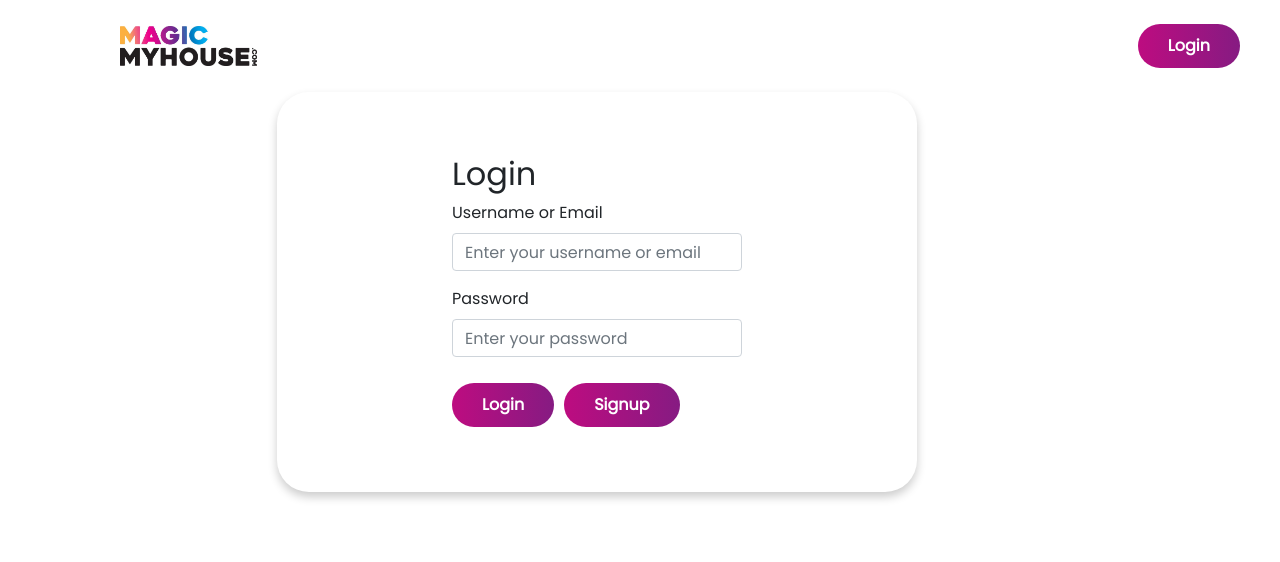
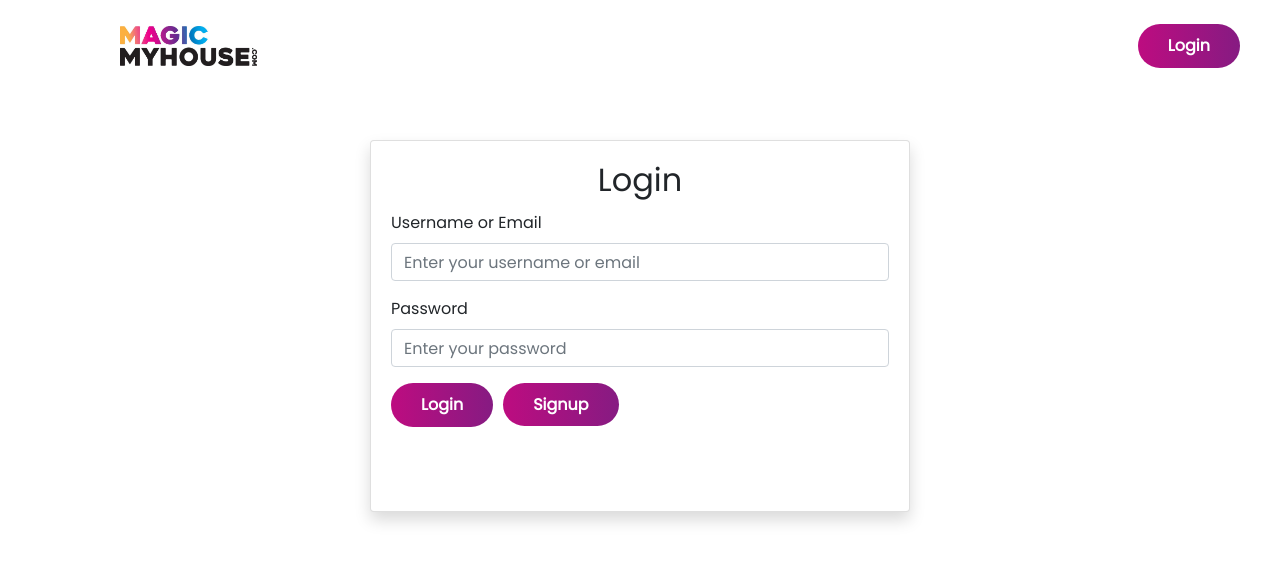
Before and after one commit to basir2353/magicmyworld, a React (Create React App) app in the folder frontend/: page /login in a window 1280 px wide. Shown: the top 562 px of the page. Built offline with nearby package versions, Linux system fonts and the light colour scheme; what apisauce would draw is missing.

Commit message:
style changed

```diff
--- a/frontend/src/Components/loginform/login.jsx
+++ b/frontend/src/Components/loginform/login.jsx
@@ -56,19 +56,11 @@ const responseMessage =async (response) => {
 
   return (
     <div className="container">
-      <div
-        className="row"
-        style={{
-          boxShadow: "0px 5px 10px rgba(0, 0, 0, 0.2)",
-          width: "40rem",
-          height: "25rem",
-          alignItems: "center",
-          marginLeft: "12rem",
-          borderRadius: "2rem",
-        }}
-      >
-        <div className="col-md-6 offset-md-3 mt-5">
-          <h2>Login</h2>
+    <div className="row justify-content-center mt-5">
+      <div className="col-md-6">
+        <div className="card shadow">
+          <div className="card-body">
+            <h2 className="card-title text-center">Login</h2>
             <form>
               <div className="form-group">
                 <label htmlFor="username">Username or Email</label>
@@ -96,15 +88,14 @@ const responseMessage =async (response) => {
               </div>
               <button
                 type="button"
-              className="btn btn-primary newb1"
+                className=" newb1"
                 onClick={handleLogin}
               >
                 Login
               </button>
               <Link
                 to="/signup"
-              type="button"
-              className="btn btn-secondary  signup-button "
+                className="  signup-button"
                 onClick={() => {
                   console.log("Redirect to signup");
                 }}
@@ -114,8 +105,10 @@ const responseMessage =async (response) => {
             </form>
 
             {/* Google Login button */}
-          <div className="mt-8">
+            <div className="mt-4">
               <GoogleLogin onSuccess={responseMessage} onError={errorMessage} />
+            </div>
+          </div>
         </div>
       </div>
     </div>
--- a/frontend/src/Components/loginform/singup.jsx
+++ b/frontend/src/Components/loginform/singup.jsx
@@ -51,9 +51,9 @@ const SignupForm = () => {
   };
 
   return (
-    <div className="container" style={{ boxShadow: '0px 5px 10px rgba(0, 0, 0, 0.2)', width: '45rem', height: '30rem', borderRadius: '2rem' }}>
+    <div className="container" style={{ boxShadow: '0px 5px 10px rgba(0, 0, 0, 0.2)', borderRadius: '2rem' }}>
     <div className="row">
-        <div className="col-md-6 offset-md-3 mt-5">
+      <div className="col-md-6 offset-md-3 mt-5 mb-3 w-20">
         <h2>Signup</h2>
         {showAlert && (
           <div className="alert alert-success" role="alert">
```
Lines whose indentation alone changed are shown as unchanged.
